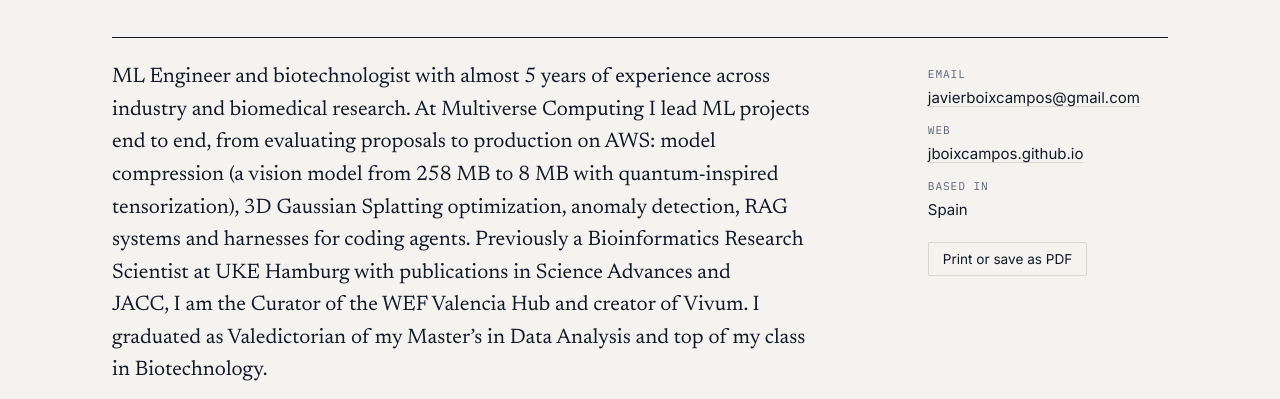
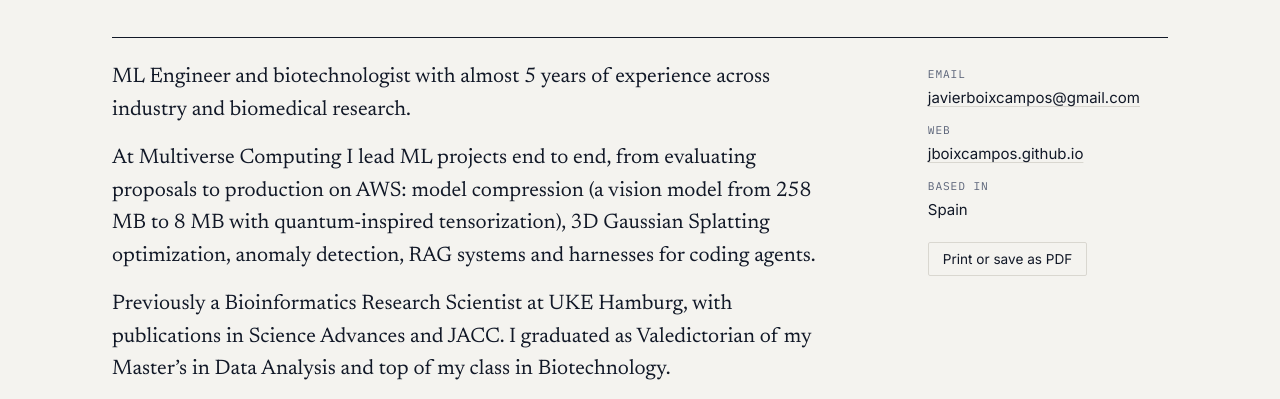
Before and after one commit to JBoixCampos/JBoixCampos.github.io, a plain HTML site: page cv.html in a window 1280 px wide. Shown: the part 337-736 px from the top of the page. Drawn offline with Linux system fonts and the light colour scheme.

Commit message:
Split the CV summary into paragraphs and explain Vivum
Co-Authored-By: Claude Opus 5.5 <noreply@anthropic.com>
Claude-Session: https://claude.ai/code/session_01SNURnRKjyybeYoMQUsD82B

```diff
--- a/cv.html
+++ b/cv.html
@@ -82,7 +82,7 @@
         <p class="cv-role">${basics.label.split(' | ').map(part => `<span class="cv-role-line">${part}</span>`).join('')}</p>
         <div class="row cv-intro">
           <div class="main">
-            <p class="cv-summary">${basics.summary}</p>
+            ${basics.summary.split('\n\n').map(para => `<p class="cv-summary">${para}</p>`).join('')}
           </div>
           <aside class="margin cv-meta">
             <dl class="cv-contacts">
--- a/data/cv.json
+++ b/data/cv.json
@@ -15,7 +15,7 @@
     "location": {
       "address": "Spain"
     },
-    "summary": "ML Engineer and biotechnologist with almost 5 years of experience across industry and biomedical research. At Multiverse Computing I lead ML projects end to end, from evaluating proposals to production on AWS: model compression (a vision model from 258 MB to 8 MB with quantum-inspired tensorization), 3D Gaussian Splatting optimization, anomaly detection, RAG systems and harnesses for coding agents. Previously a Bioinformatics Research Scientist at UKE Hamburg with publications in Science Advances and JACC, I am the Curator of the WEF Valencia Hub and creator of Vivum. I graduated as Valedictorian of my Master’s in Data Analysis and top of my class in Biotechnology.",
+    "summary": "ML Engineer and biotechnologist with almost 5 years of experience across industry and biomedical research.\n\nAt Multiverse Computing I lead ML projects end to end, from evaluating proposals to production on AWS: model compression (a vision model from 258 MB to 8 MB with quantum-inspired tensorization), 3D Gaussian Splatting optimization, anomaly detection, RAG systems and harnesses for coding agents.\n\nPreviously a Bioinformatics Research Scientist at UKE Hamburg, with publications in Science Advances and JACC. I graduated as Valedictorian of my Master’s in Data Analysis and top of my class in Biotechnology.\n\nI am also the Curator of the WEF Valencia Hub (Global Shapers) and the creator of Vivum, an open index for interactive scientific publishing.",
     "label": "ML Engineer & Biotechnologist | Bridging Production AI and the Life Sciences"
   },
   "education": [
--- a/style.css
+++ b/style.css
@@ -374,6 +374,8 @@ footer {
   max-width: 720px;
   text-wrap: pretty;
 }
+
+.cv-summary + .cv-summary { margin-top: 0.75em; }
 
 .cv-contacts {
   display: grid;
```
Also changed, not shown: llms.txt.
